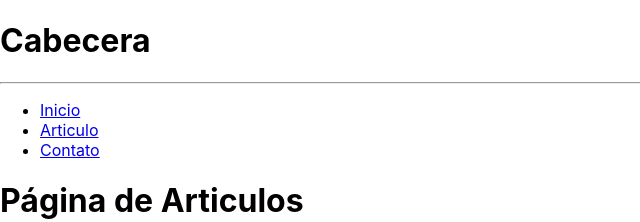
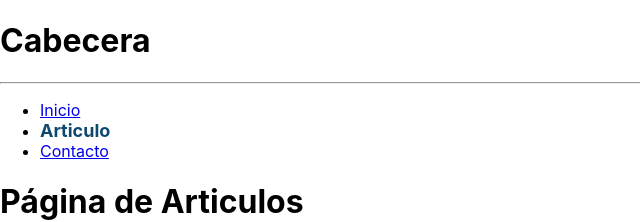
Before and after one commit to Valido-101/curso-react-rutas, a React (Create React App) app: page /articulo in a window 1280 px wide. Shown: the top 222 px of the page, without its empty margins (0-640 px from the left). Built offline with nearby package versions, Linux system fonts and the light colour scheme; the HTML template or start-up script is replaced by a standard one.

Commit message:
Resaltado de enlace dinamico con funcion callback

```diff
--- a/src/index.css
+++ b/src/index.css
@@ -11,3 +11,10 @@ code {
   font-family: source-code-pro, Menlo, Monaco, Consolas, 'Courier New',
     monospace;
 }
+
+.activado{
+  font-weight: bold;
+  color: rgb(13, 73, 111);
+  text-decoration: none;
+  font-size: 18px;
+}
--- a/src/routers/RouterPrincipal.js
+++ b/src/routers/RouterPrincipal.js
@@ -15,13 +15,25 @@ export const RouterPrincipal = () => {
         <nav>
           <ul>
             <li>
-              <NavLink to="/inicio">Inicio</NavLink>
+              <NavLink
+                to="/inicio"
+                className={({isActive}) => isActive ? "activado" : ""}>
+                  Inicio
+              </NavLink>
             </li>
             <li>
-              <NavLink to="/articulo">Articulo</NavLink>
+              <NavLink
+                to="/articulo"
+                className={({isActive}) => isActive ? "activado" : ""}>
+                  Articulo
+              </NavLink>
             </li>
             <li>
-              <NavLink to="/contacto">Contato</NavLink>
+              <NavLink
+                to="/contacto"
+                className={({isActive}) => isActive ? "activado" : ""}>
+                  Contacto
+              </NavLink>
             </li>
           </ul>
         </nav>
```
